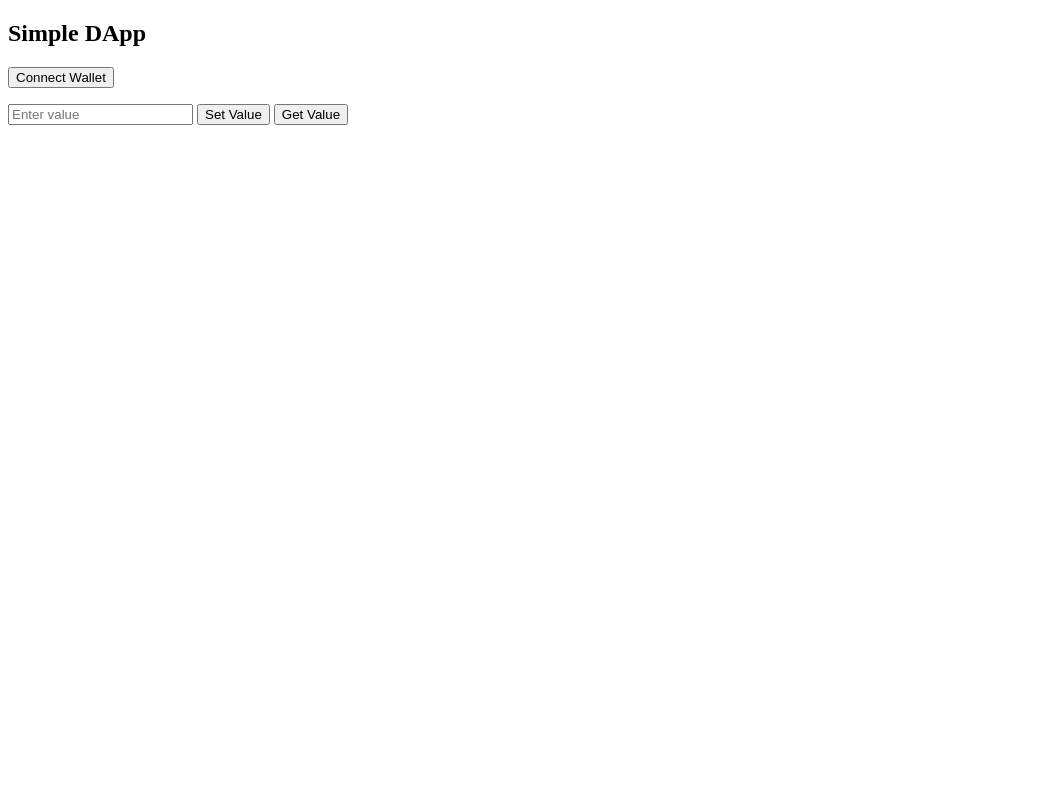
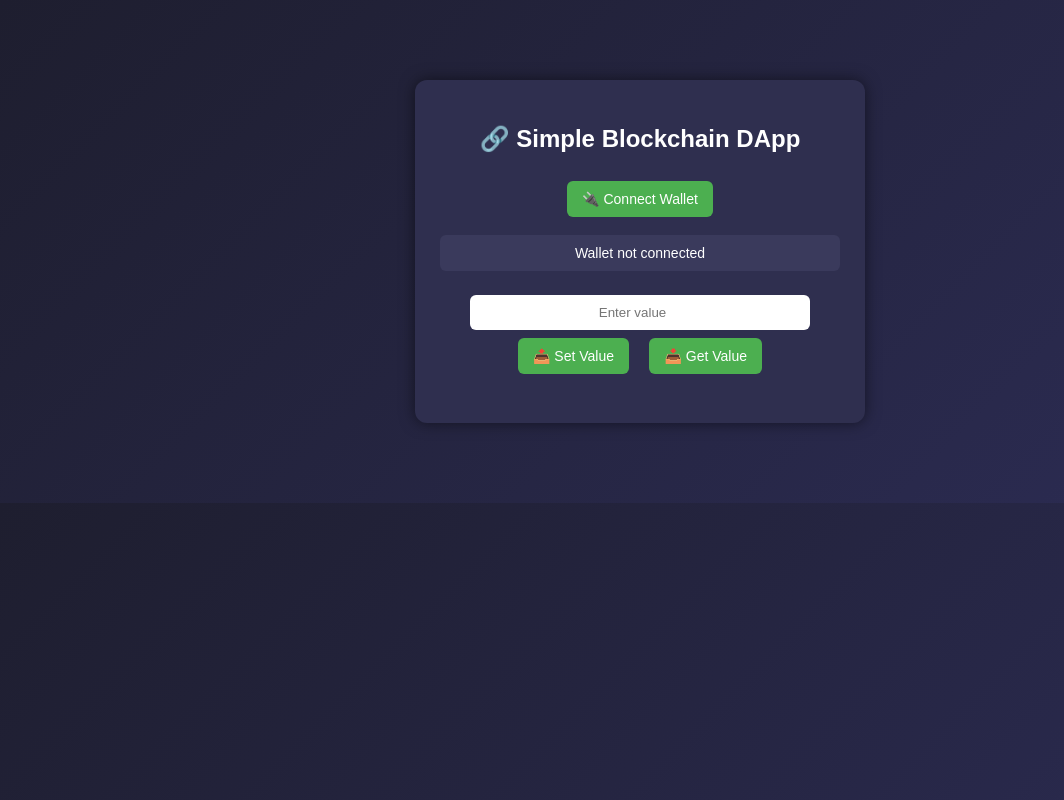
Before and after one commit to Mitali1326/124B2B033_Blockchain_Assignment, a plain HTML site: page Assignment3/index.html in a window 1280 px wide. Shown: the whole page, without its empty margins (0-1064 px from the left). Drawn offline with nearby package versions, Linux system fonts and the light colour scheme.

Commit message:
Update title and enhance DApp UI elements

```diff
--- a/Assignment3/index.html
+++ b/Assignment3/index.html
@@ -1,20 +1,90 @@
 <!DOCTYPE html>
 <html>
 <head>
-    <title>Simple Blockchain DApp</title>
+    <title>Blockchain DApp</title>
+    <meta name="viewport" content="width=device-width, initial-scale=1.0">
+
+    <style>
+        body {
+            font-family: Arial, sans-serif;
+            background: linear-gradient(135deg, #1e1e2f, #2c2c54);
+            color: white;
+            text-align: center;
+            margin: 0;
+            padding: 0;
+        }
+
+        .container {
+            max-width: 400px;
+            margin: 80px auto;
+            background: #2f2f4f;
+            padding: 25px;
+            border-radius: 12px;
+            box-shadow: 0 0 15px rgba(0,0,0,0.5);
+        }
+
+        h2 {
+            margin-bottom: 20px;
+        }
+
+        button {
+            background: #4CAF50;
+            border: none;
+            color: white;
+            padding: 10px 15px;
+            margin: 8px;
+            border-radius: 6px;
+            cursor: pointer;
+            font-size: 14px;
+            transition: 0.3s;
+        }
+
+        button:hover {
+            background: #45a049;
+        }
+
+        input {
+            padding: 10px;
+            width: 80%;
+            border-radius: 6px;
+            border: none;
+            margin-top: 10px;
+            text-align: center;
+        }
+
+        .wallet {
+            background: #3a3a5c;
+            padding: 10px;
+            border-radius: 6px;
+            margin-top: 10px;
+            font-size: 14px;
+        }
+
+        .output {
+            margin-top: 15px;
+            font-weight: bold;
+            color: #00ffcc;
+        }
+    </style>
 </head>
+
 <body>
 
-<h2>Simple DApp</h2>
+<div class="container">
+    <h2>🔗 Simple Blockchain DApp</h2>
 
-<button onclick="connectWallet()">Connect Wallet</button>
-<p id="account"></p>
+    <button onclick="connectWallet()">🔌 Connect Wallet</button>
+    <p id="account" class="wallet">Wallet not connected</p>
 
-<input type="number" id="value" placeholder="Enter value">
-<button onclick="setValue()">Set Value</button>
+    <input type="number" id="value" placeholder="Enter value">
 
-<button onclick="getValue()">Get Value</button>
-<p id="output"></p>
+    <br>
+
+    <button onclick="setValue()">📤 Set Value</button>
+    <button onclick="getValue()">📥 Get Value</button>
+
+    <p id="output" class="output"></p>
+</div>
 
 <script src="https://cdn.jsdelivr.net/npm/ethers/dist/ethers.min.js"></script>
 <script src="script.js"></script>
```
